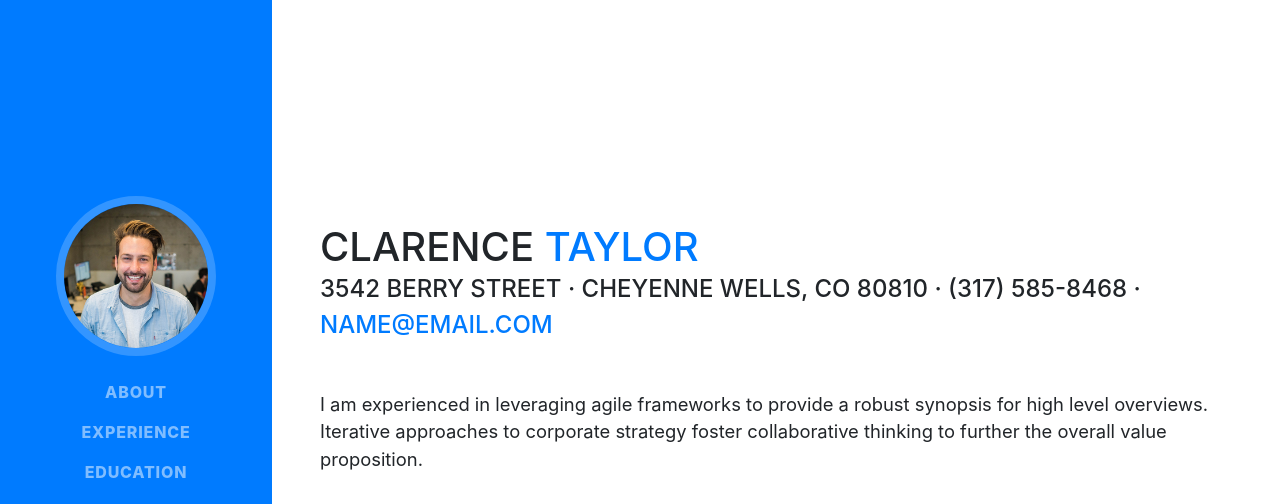
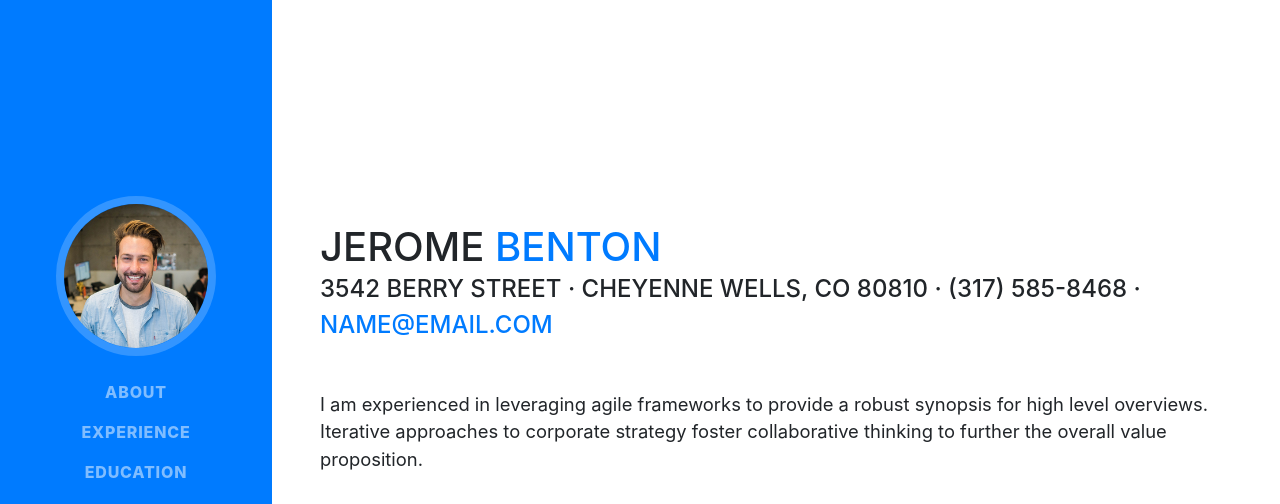
Before and after one commit to noguano/noguano.github.io, a website with bundled scripts: page index.html in a window 1280 px wide. Shown: the top 504 px of the page. Built offline with nearby package versions, Linux system fonts and the light colour scheme; a web font is replaced by a local one.

Commit message:
name change

```diff
--- a/index.html
+++ b/index.html
@@ -63,8 +63,8 @@
 
       <section class="resume-section p-3 p-lg-5 d-flex d-column" id="about">
         <div class="my-auto">
-          <h1 class="mb-0">Clarence
-            <span class="text-primary">Taylor</span>
+          <h1 class="mb-0">Jerome
+            <span class="text-primary">Benton</span>
           </h1>
           <div class="subheading mb-5">3542 Berry Street · Cheyenne Wells, CO 80810 · (317) 585-8468 ·
             <a href="mailto:name@email.com">name@email.com</a>
```
